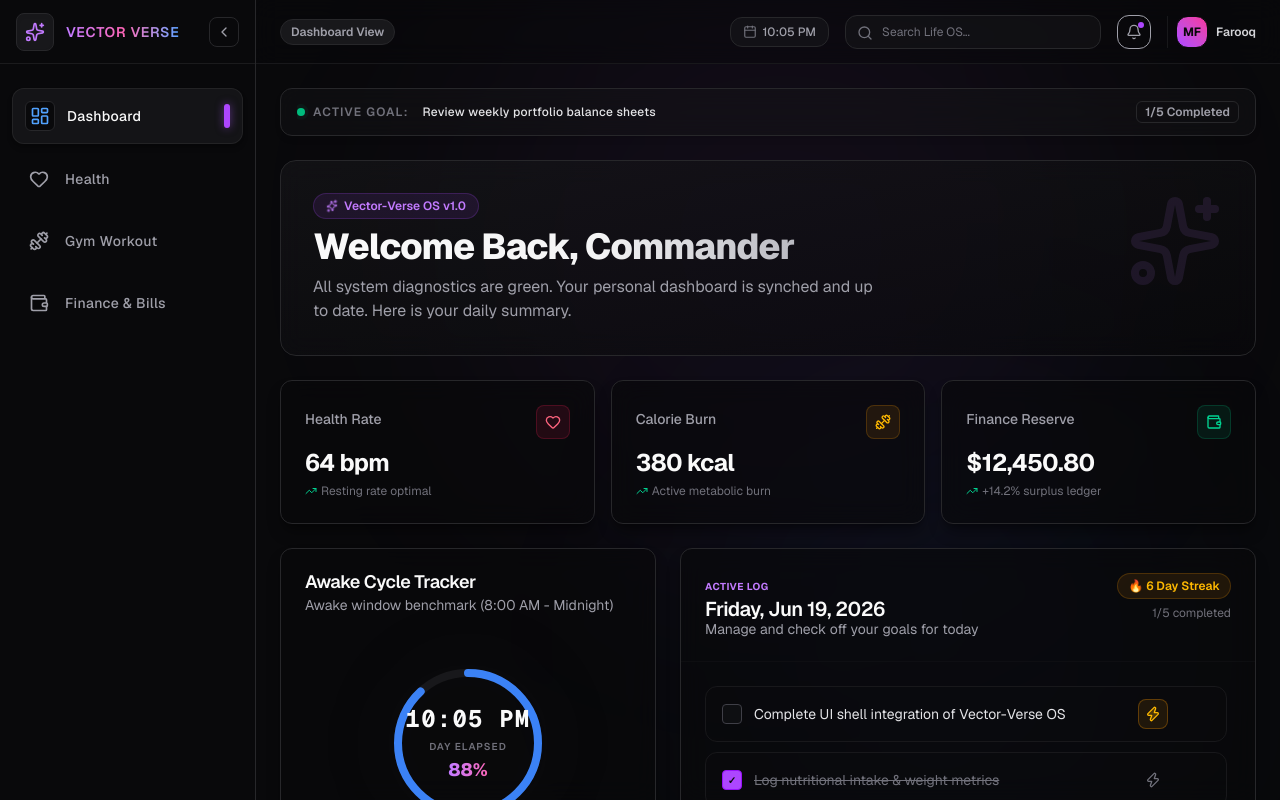
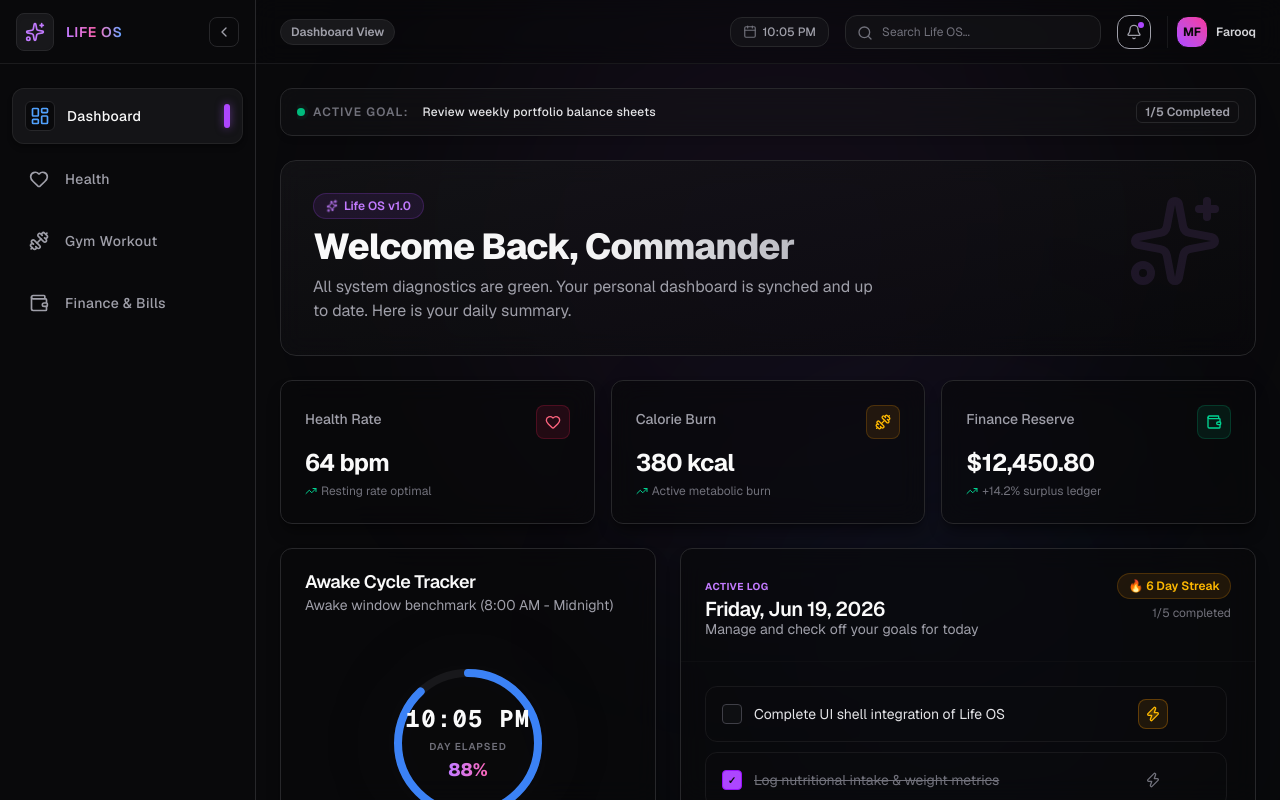
Before and after one commit to mo-farooq/LifeOs, a Next.js app: page / in a window 1280 px wide. Built offline with nearby package versions, Linux system fonts and the light colour scheme.

Commit message:
chore: rename project references to Life OS

```diff
--- a/src/app/layout.tsx
+++ b/src/app/layout.tsx
@@ -13,7 +13,7 @@ const geistMono = Geist_Mono({
 });
 
 export const metadata: Metadata = {
-  title: "Vector-Verse OS",
+  title: "Life OS",
   description: "A premium, modern Life OS dashboard wrapper.",
 };
 
--- a/src/components/navigation/sidebar.tsx
+++ b/src/components/navigation/sidebar.tsx
@@ -42,7 +42,7 @@ export default function Sidebar({ activeTab, setActiveTab }: SidebarProps) {
           </div>
           {!isCollapsed && (
             <span className="font-semibold text-sm tracking-wider uppercase bg-gradient-to-r from-purple-400 via-pink-400 to-blue-400 bg-clip-text text-transparent truncate">
-              Vector Verse
+              Life OS
             </span>
           )}
         </div>
--- a/src/components/views/dashboard-view.tsx
+++ b/src/components/views/dashboard-view.tsx
@@ -33,7 +33,7 @@ export default function DashboardView() {
 
   // Task State
   const [tasks, setTasks] = useState<Task[]>([
-    { id: "1", text: "Complete UI shell integration of Vector-Verse OS", completed: false, queued: true, tomorrow: false },
+    { id: "1", text: "Complete UI shell integration of Life OS", completed: false, queued: true, tomorrow: false },
     { id: "2", text: "Log nutritional intake & weight metrics", completed: true, queued: false, tomorrow: false },
     { id: "3", text: "Review weekly portfolio balance sheets", completed: false, queued: false, tomorrow: false },
     { id: "4", text: "Complete daily hypertrophic gym routine", completed: false, queued: true, tomorrow: false },
@@ -244,7 +244,7 @@ export default function DashboardView() {
         </div>
         <div className="max-w-xl space-y-2">
           <div className="inline-flex items-center gap-1.5 px-3 py-1 rounded-full bg-purple-500/10 border border-purple-500/20 text-xs font-semibold text-purple-400">
-            <Sparkles className="h-3 w-3 animate-spin" /> Vector-Verse OS v1.0
+            <Sparkles className="h-3 w-3 animate-spin" /> Life OS v1.0
           </div>
           <h1 className="text-2xl md:text-4xl font-extrabold tracking-tight bg-gradient-to-r from-zinc-50 via-zinc-100 to-zinc-400 bg-clip-text text-transparent">
             Welcome Back, Commander
```
